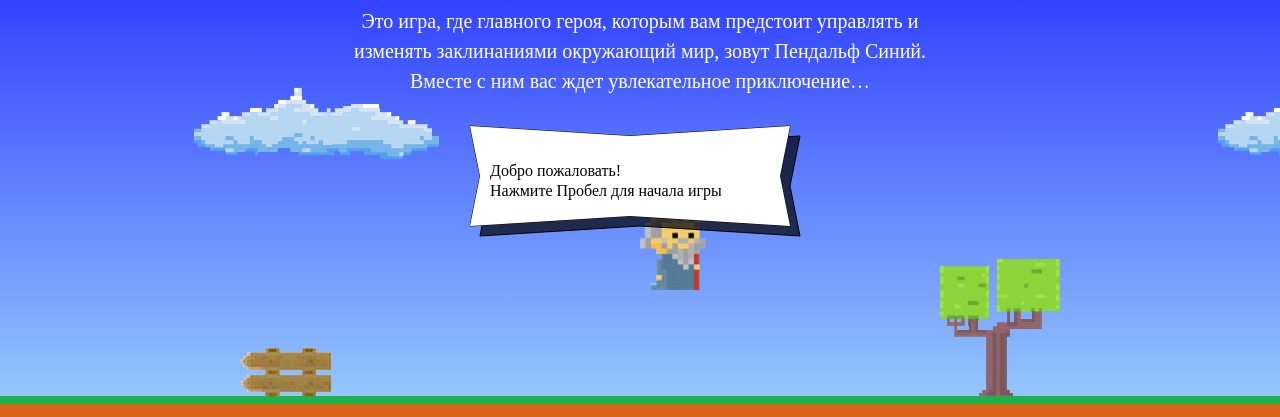
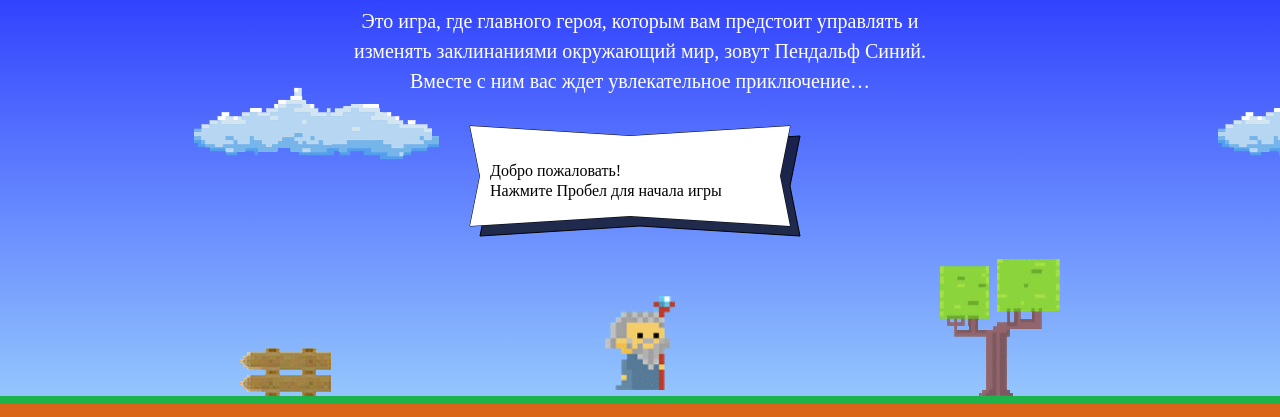
Before and after one commit to audiopie/682929-code-and-magick-19, a website: page index.html in a window 1280 px wide. Shown: the part 203-620 px from the top of the page. Drawn offline with Linux system fonts and the light colour scheme; a web font is replaced by a local one.

Commit message:
correction

```diff
--- a/index.html
+++ b/index.html
@@ -195,11 +195,11 @@
   var getWizardHeight = function () {
       return (1.337 * wizardWidth)
   };
-  var getWizardX = function (width) {
-      return width / 2
+   var getWizardX = function (width) {
+      return (width - wizardWidth) / 2
   };
   var getWizardY = function (height) {
-      return height - 200
+      return 2/3 * height
   };
 </script>
 <script src="js/game.js"></script>
```
